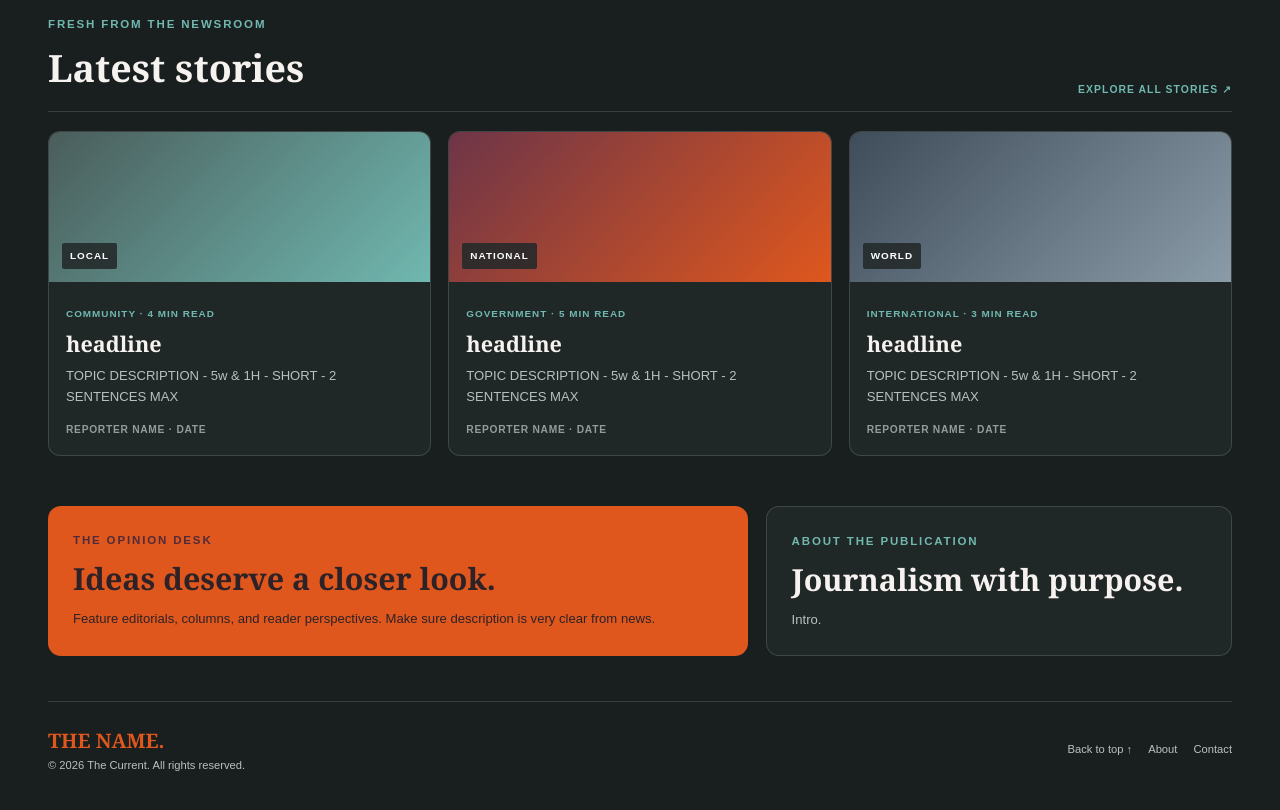
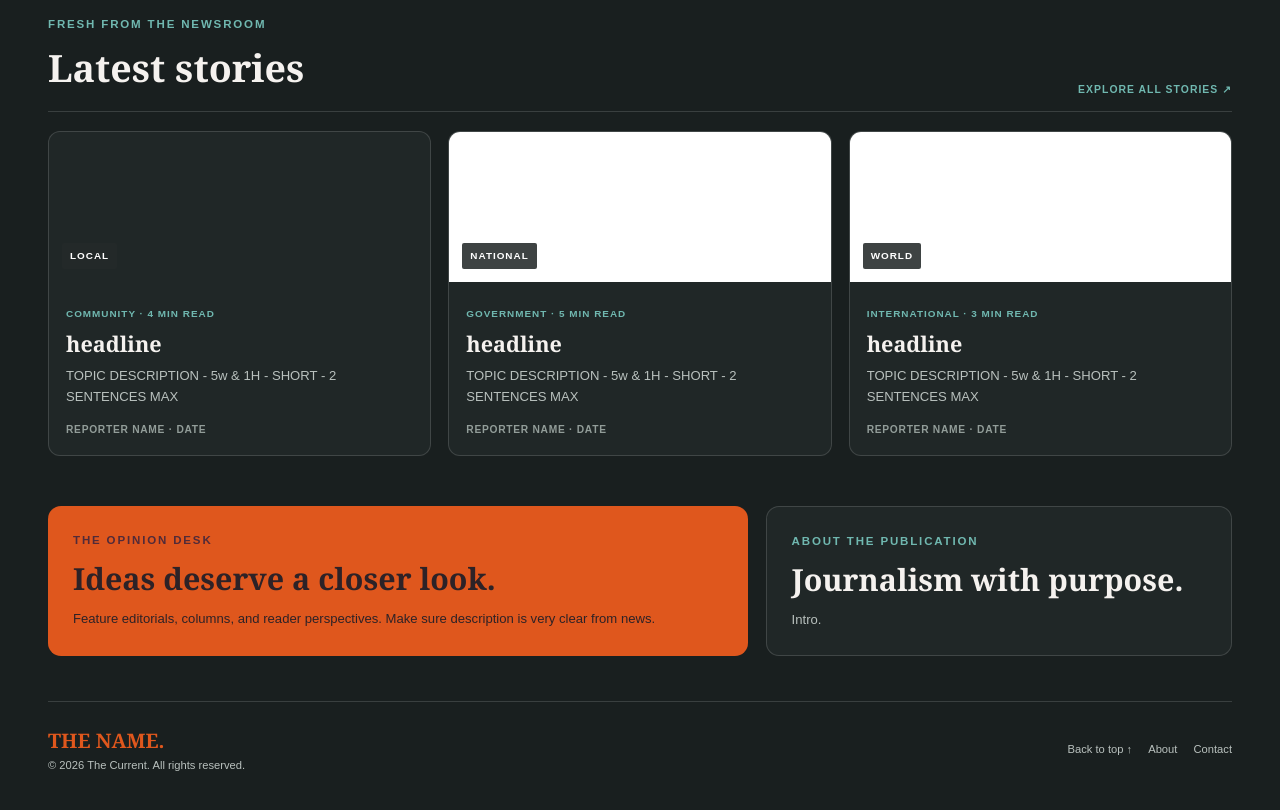
Before and after one commit to Mcflurry1023/mcflurry1023.github.com, a plain HTML site: page index.html in a window 1280 px wide. Shown: the part 860-1670 px from the top of the page. Drawn offline with Linux system fonts and the light colour scheme.

Commit message:
Update index.html

```diff
--- a/index.html
+++ b/index.html
@@ -191,7 +191,7 @@
          to-bottom,
          transparent 0%,
          rgb(0, 0, 0, 0.6) 200%
-        )
+        );
     }
 
     .feature-label {
@@ -363,15 +363,15 @@
       display: flex;
       align-items: end;
       padding: 13px;
-      background: linear-gradient(135deg, #4a5d5b, var(--accent));
+      baxkground: rgb(255, 255, 255, 1);
     }
 
     .story-card:nth-child(2) .story-image {
-      background: linear-gradient(135deg, #6d3548, var(--primary));
+      background: rgb(255, 255, 255, 1);
     }
 
     .story-card:nth-child(3) .story-image {
-      background: linear-gradient(135deg, #3f4c59, #8a9ca8);
+      background: rgb(255, 255, 255, 1);
     }
 
     .story-image span {
```
